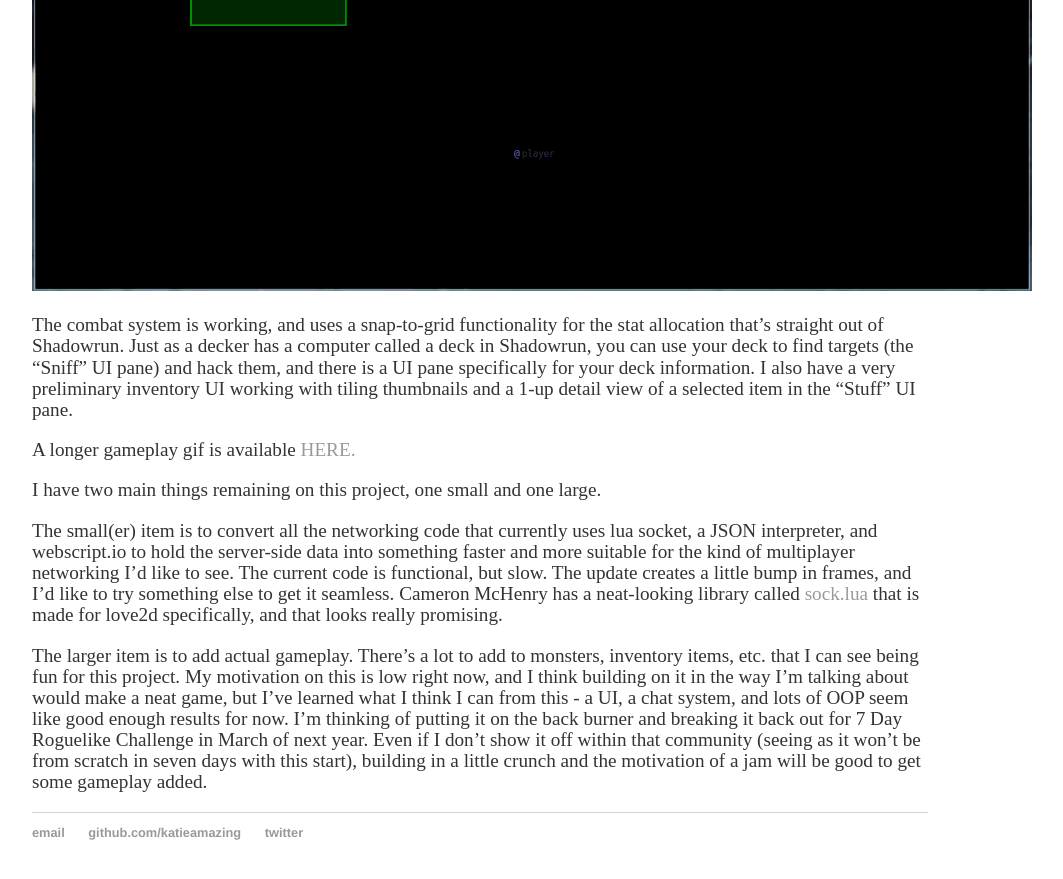
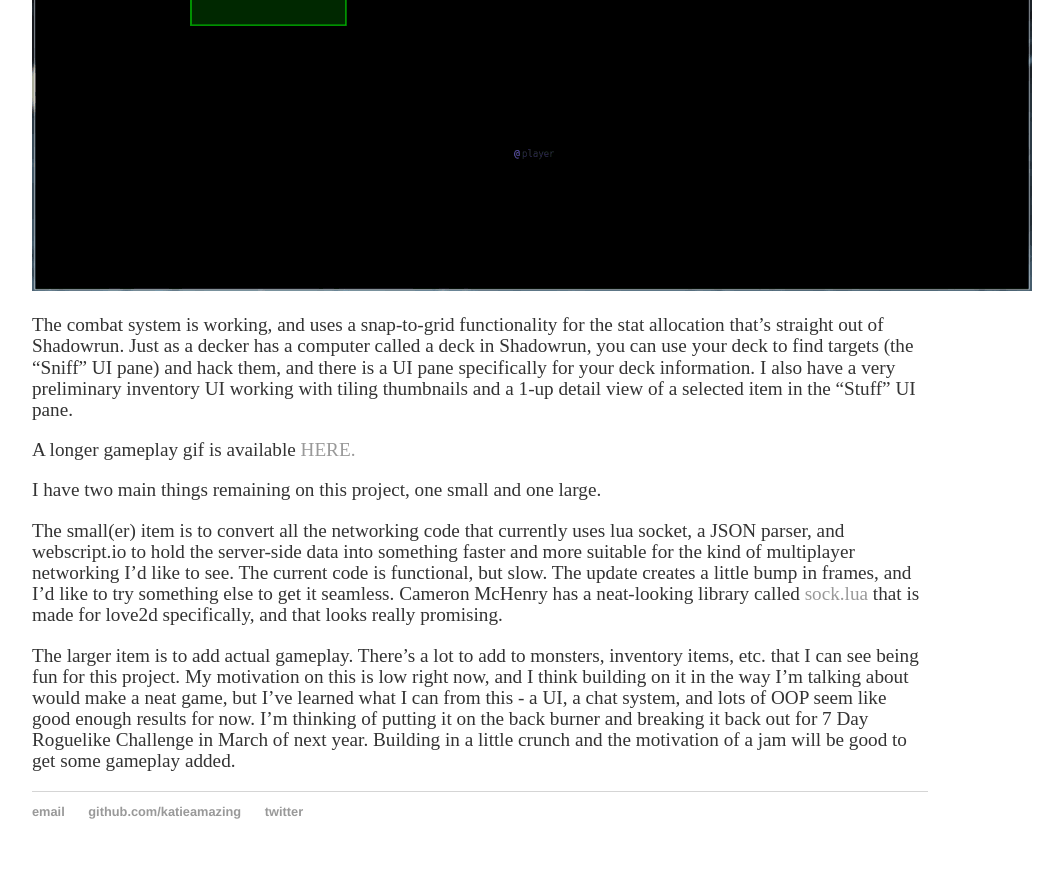
Before and after one commit to katieamazing/katieamazing.github.io, a Jekyll site: the page built from _posts/2016-10-08-roguelike-ui.md, in a window 1280 px wide and 900 px high, scrolled down 2010 px. Shown: the top 879 px of the window, without its empty margins (160-1223 px from the left). Built offline with Jekyll 4.4.1, drawn with Linux system fonts in a browser that asks for light colours.

Commit message:
Update 2016-10-08-roguelike-ui.md

```diff
--- a/_posts/2016-10-08-roguelike-ui.md
+++ b/_posts/2016-10-08-roguelike-ui.md
@@ -25,6 +25,6 @@
 
 I have two main things remaining on this project, one small and one large.
 
-The small(er) item is to convert all the networking code that currently uses lua socket, a JSON interpreter, and webscript.io to hold the server-side data into something faster and more suitable for the kind of multiplayer networking I'd like to see. The current code is functional, but slow. The update creates a little bump in frames, and I'd like to try something else to get it seamless. Cameron McHenry has a neat-looking library called [sock.lua](https://github.com/camchenry/sock.lua) that is made for love2d specifically, and that looks really promising.
+The small(er) item is to convert all the networking code that currently uses lua socket, a JSON parser, and webscript.io to hold the server-side data into something faster and more suitable for the kind of multiplayer networking I'd like to see. The current code is functional, but slow. The update creates a little bump in frames, and I'd like to try something else to get it seamless. Cameron McHenry has a neat-looking library called [sock.lua](https://github.com/camchenry/sock.lua) that is made for love2d specifically, and that looks really promising.
 
-The larger item is to add actual gameplay. There's a lot to add to monsters, inventory items, etc. that I can see being fun for this project. My motivation on this is low right now, and I think building on it in the way I'm talking about would make a neat game, but I've learned what I think I can from this - a UI, a chat system, and lots of OOP seem like good enough results for now. I'm thinking of putting it on the back burner and breaking it back out for 7 Day Roguelike Challenge in March of next year. Even if I don't show it off within that community (seeing as it won't be from scratch in seven days with this start), building in a little crunch and the motivation of a jam will be good to get some gameplay added.
+The larger item is to add actual gameplay. There's a lot to add to monsters, inventory items, etc. that I can see being fun for this project. My motivation on this is low right now, and I think building on it in the way I'm talking about would make a neat game, but I've learned what I can from this - a UI, a chat system, and lots of OOP seem like good enough results for now. I'm thinking of putting it on the back burner and breaking it back out for 7 Day Roguelike Challenge in March of next year. Building in a little crunch and the motivation of a jam will be good to get some gameplay added.
```
